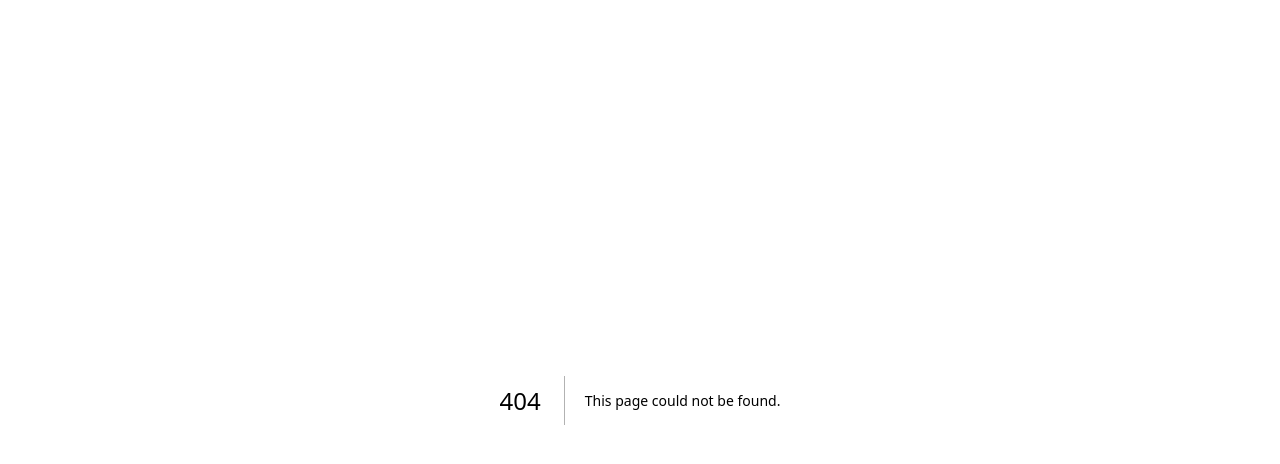
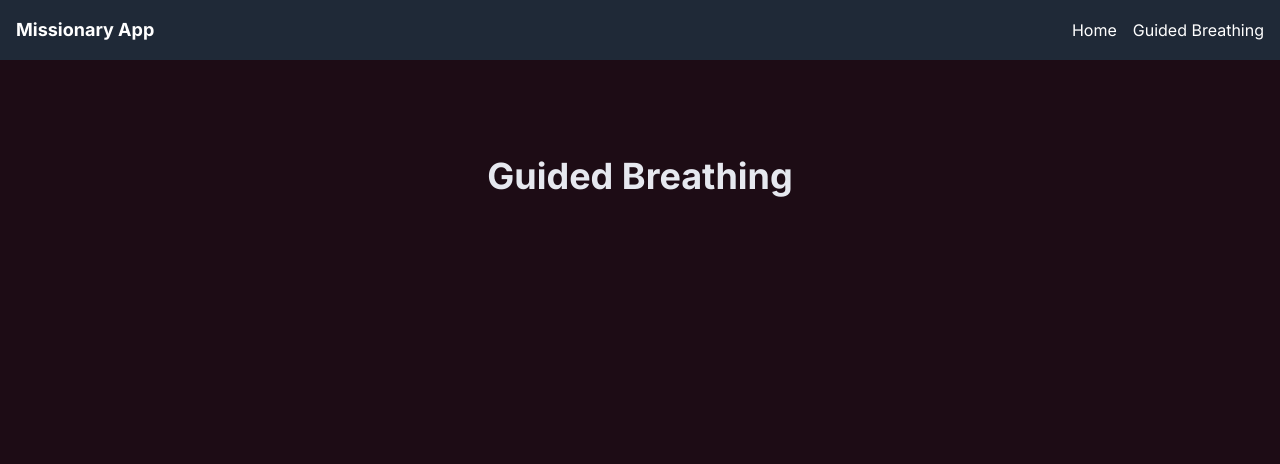
Before and after one commit to bgriffff/mentalhealth, a Next.js app: page /guided-breathing in a window 1280 px wide. Before the commit this address had no page. Shown: the top 464 px of the page. Built offline with nearby package versions, Linux system fonts and the light colour scheme.

Commit message:
feat: Daily Quotes

```diff
--- /dev/null
+++ b/src/app/guided-breathing/page.tsx
@@ -0,0 +1,29 @@
+import React from "react";
+
+export default function Page() {
+  return (
+    <div>
+      {/* Navbar */}
+      <nav className="bg-gray-800 p-4">
+        <div className="container mx-auto flex items-center justify-between">
+          <div className="text-white text-lg font-bold">Missionary App</div>
+          <ul className="flex space-x-4">
+            <a href="/" className="text-white">
+              Home
+            </a>
+            <a href="/guided-breathing" className="text-white">
+              Guided Breathing
+            </a>
+          </ul>
+        </div>
+      </nav>
+
+      {/* Main content */}
+      <main className="flex min-h-screen flex-col items-center justify-between p-24">
+        <div className="text-center mb-8">
+          <h1 className="text-4xl font-bold mb-4">Guided Breathing</h1>
+        </div>
+      </main>
+    </div>
+  );
+}
--- a/src/app/page.tsx
+++ b/src/app/page.tsx
@@ -28,6 +28,13 @@ export default function Page() {
           <p className="text-lg text-white-600">
             Providing Support and Wellness for Missionaries
           </p>
+          <br></br>
+          <div className="card bg-base-100 shadow-xl">
+            <div className="card-body text-black">
+              <h2 className="card-title">Daily Quote:</h2>
+              <p>"Think celestial" - President Nelson</p>
+            </div>
+          </div>
           <br />
           <br />
           <div className="flex justify-center">
```
Lines whose indentation alone changed are shown as unchanged.
